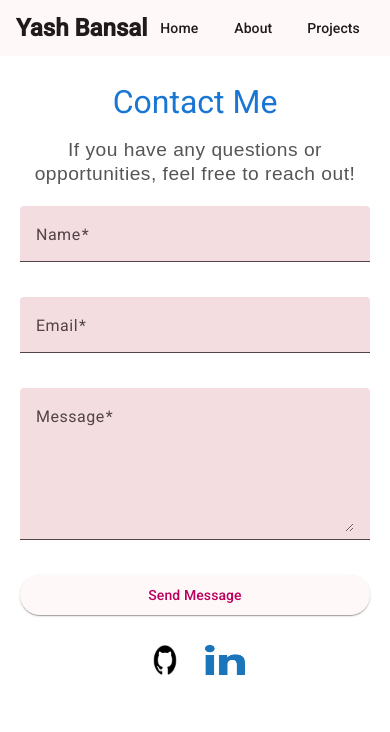
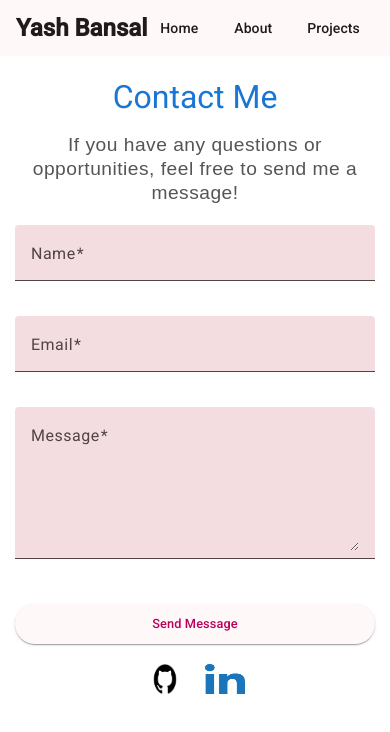
Before and after one commit to YaShBaNsAl08/angular-portfolio-yash, an Angular app: page /contact in a window 390 px wide. Shown: the top 732 px of the page. Built offline with nearby package versions, Linux system fonts and the light colour scheme.

Commit message:
contact form

```diff
--- a/src/app/components/contact/contact.component.css
+++ b/src/app/components/contact/contact.component.css
@@ -14,27 +14,80 @@
 
 .contact-container p {
   font-size: 1.2rem;
+  margin-bottom: 20px;
   color: #555;
-    margin-bottom: 20px;
 }
 
-  .contact-form {
+form {
   display: flex;
   flex-direction: column;
   gap: 15px;
-    margin-bottom: 30px;
 }
 
+mat-form-field {
+  width: 100%;
+}
+
+button {
+  margin-top: 10px;
+  padding: 10px;
+  font-size: 1rem;
+  font-weight: 500;
+}
+
+.success {
+  color: #4caf50;
+  margin-top: 15px;
+}
+
+.error {
+  color: #f44336;
+  margin-top: 15px;
+}
 .social-links a {
   margin: 0 10px;
 }
-
+.social-links{
+  margin-top: 20px;
+}
 .social-links img {
   width: 40px;
   height: 30px;
   transition: transform 0.3s ease;
 }
-
 .social-links img:hover {
   transform: scale(1.2);
 }
+
+@media (max-width: 768px) {
+  .contact-container {
+    padding: 15px;
+  }
+
+  h2 {
+    font-size: 1.8rem;
+  }
+
+  p {
+    font-size: 1rem;
+  }
+
+  button {
+    font-size: 0.9rem;
+  }
+}
+
+@media (max-width: 480px) {
+  h2 {
+    font-size: 1.5rem;
+  }
+
+  p {
+    font-size: 0.9rem;
+  }
+
+  button {
+    padding: 8px;
+    font-size: 0.8rem;
+  }
+}
--- a/src/app/components/contact/contact.component.html
+++ b/src/app/components/contact/contact.component.html
@@ -1,4 +1,38 @@
 <section class="contact-container">
+  <h2>Contact Me</h2>
+  <p>If you have any questions or opportunities, feel free to send me a message!</p>
+
+  <form (submit)="submitForm($event)">
+    <mat-form-field appearance="fill">
+      <mat-label>Name</mat-label>
+      <input matInput type="text" name="name" placeholder="Enter your name" required />
+    </mat-form-field>
+
+    <mat-form-field appearance="fill">
+      <mat-label>Email</mat-label>
+      <input matInput type="email" name="_replyto" placeholder="Enter your email" required />
+    </mat-form-field>
+
+    <mat-form-field appearance="fill">
+      <mat-label>Message</mat-label>
+      <textarea matInput name="message" rows="5" placeholder="Enter your message" required></textarea>
+    </mat-form-field>
+
+    <button mat-raised-button color="primary" type="submit">Send Message</button>
+  </form>
+
+  <p *ngIf="successMessage" class="success">{{ successMessage }}</p>
+  <p *ngIf="errorMessage" class="error">{{ errorMessage }}</p>
+
+  <div class="social-links">
+    <a href="https://github.com/YaShBaNsAl08" target="_blank"><img src="github-logo.png" alt="github" /></a>
+    <a href="https://www.linkedin.com/in/yash-bansal-03076a1b6" target="_blank"><img src="linkedin-logo.png" alt="linkedin" /></a>
+</div>
+</section>
+
+
+
+<!-- <section class="contact-container">
     <h2>Contact Me</h2>
     <p>If you have any questions or opportunities, feel free to reach out!</p>
 
@@ -25,4 +59,4 @@
         <a href="https://github.com/YaShBaNsAl08" target="_blank"><img src="github-logo.png" alt="github" /></a>
         <a href="https://www.linkedin.com/in/yash-bansal-03076a1b6" target="_blank"><img src="linkedin-logo.png" alt="linkedin" /></a>
     </div>
-  </section>
+  </section> -->
--- a/src/app/components/contact/contact.component.ts
+++ b/src/app/components/contact/contact.component.ts
@@ -2,14 +2,43 @@ import { Component } from '@angular/core';
 import { MatFormFieldModule } from '@angular/material/form-field';
 import { MatInputModule } from '@angular/material/input';
 import { MatButtonModule } from '@angular/material/button';
+import { CommonModule } from '@angular/common';
 
 @Component({
   selector: 'app-contact',
   standalone: true,
-  imports: [MatFormFieldModule,MatButtonModule,MatInputModule],
+  imports: [MatFormFieldModule,MatButtonModule,MatInputModule,CommonModule],
   templateUrl: './contact.component.html',
   styleUrl: './contact.component.css'
 })
 export class ContactComponent {
+  successMessage: string = '';
+  errorMessage: string = '';
+
+  submitForm(event: Event) {
+    event.preventDefault(); // Prevent page reload
+
+    const form = event.target as HTMLFormElement;
+    const formData = new FormData(form);
+
+    fetch('https://formspree.io/f/mjkvkynv', {
+      method: 'POST',
+      body: formData,
+      headers: {
+        Accept: 'application/json',
+      },
+    })
+      .then((response) => {
+        if (response.ok) {
+          this.successMessage = 'Message sent successfully!';
+          form.reset(); // Clear the form
+        } else {
+          this.errorMessage = 'Oops! Something went wrong.';
+        }
+      })
+      .catch(() => {
+        this.errorMessage = 'Network error. Please try again.';
+      });
+  }
 
 }
```
Lines whose indentation alone changed are shown as unchanged.
